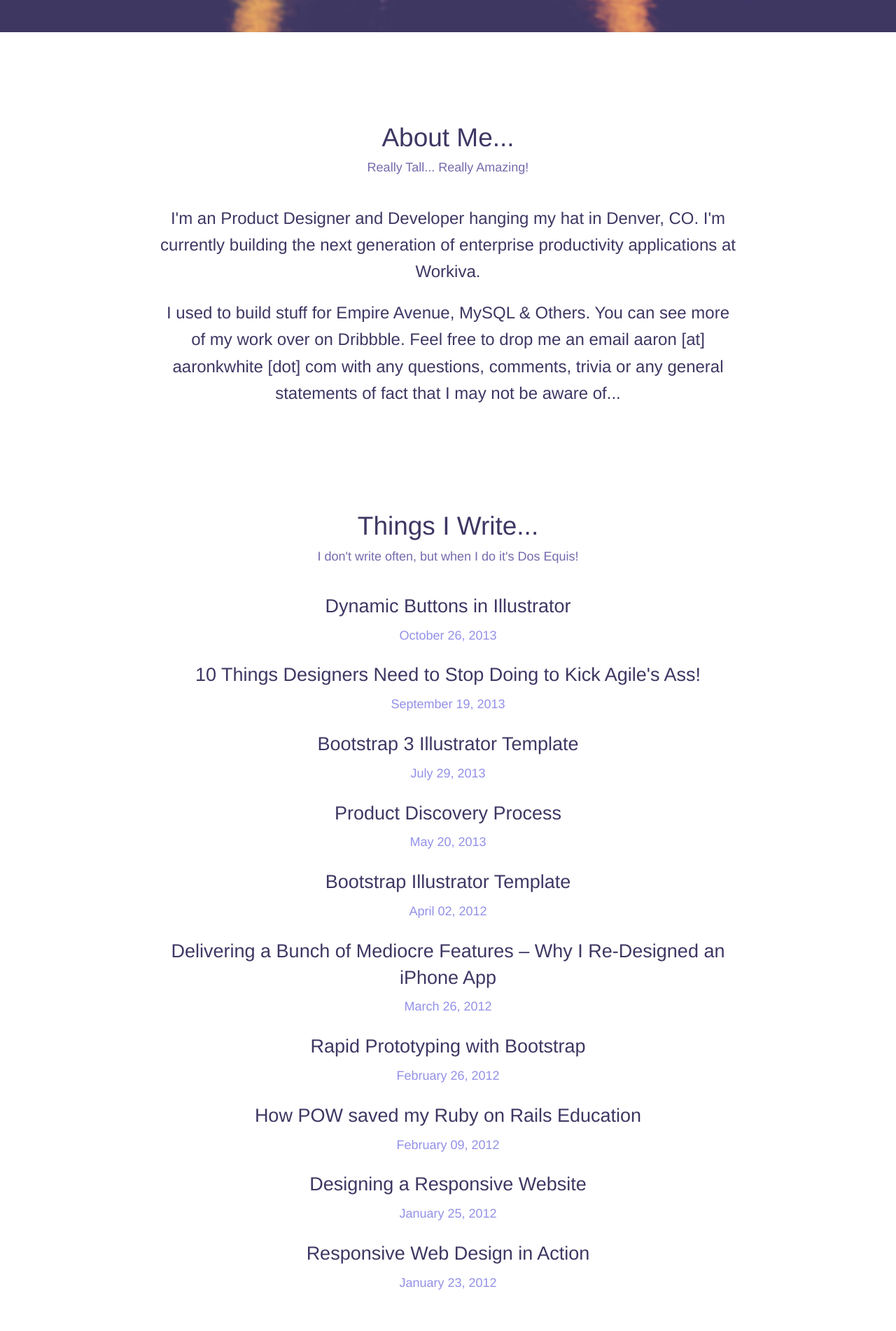
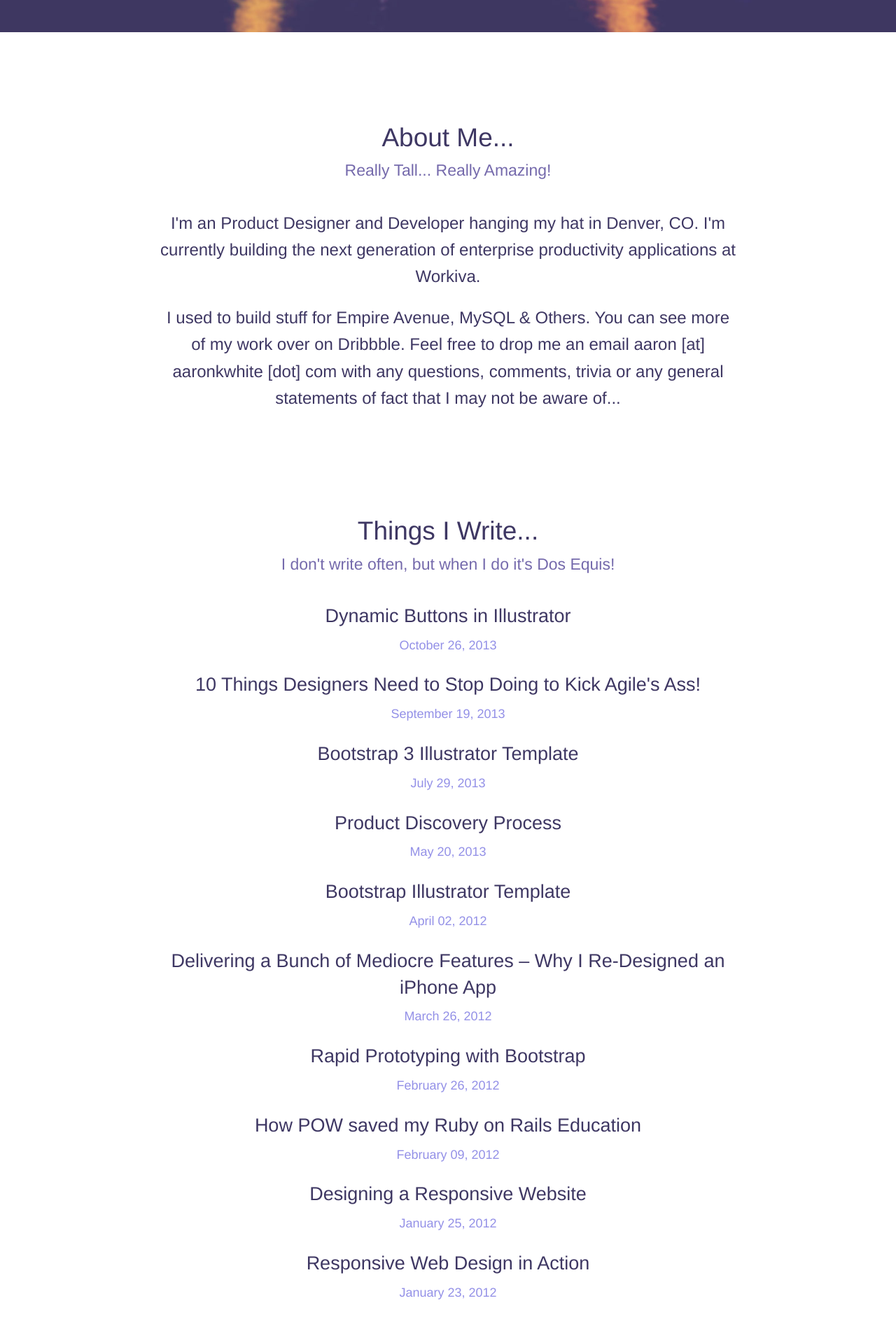
Before and after one commit to aaronkwhite/aaronkwhite.github.com, a Jekyll site: the page built from index.html, in a window 1280 px wide. Shown: the part 854-2756 px from the top of the page at 70% size. Built offline with Jekyll 4.4.1, drawn with Linux system fonts in a browser that asks for light colours; Markdown is read by kramdown in place of the engine named in the settings; comment, search, counter and statistics services are not loaded.

Commit message:
yep... needed to be a bit larger

```diff
--- a/_includes/about.html
+++ b/_includes/about.html
@@ -2,7 +2,7 @@
   <article class="about small-9 small-centered large-centered columns">
     <header>
         <h2>About Me...</h2>
-        <h5 class="subheader">{{ site.description }}</h5>
+        <h4 class="subheader">{{ site.description }}</h4>
     </header>
     <section>
       <p>
--- a/_includes/writings.html
+++ b/_includes/writings.html
@@ -3,7 +3,7 @@
 
     <header>
         <h2>Things I Write...</h2>
-        <h5 class="subheader">I don't write often, but when I do it's Dos Equis!</h5>
+        <h4 class="subheader">I don't write often, but when I do it's Dos Equis!</h4>
     </header>
 
     <section>
```
Also changed, not shown: 1 other file.
